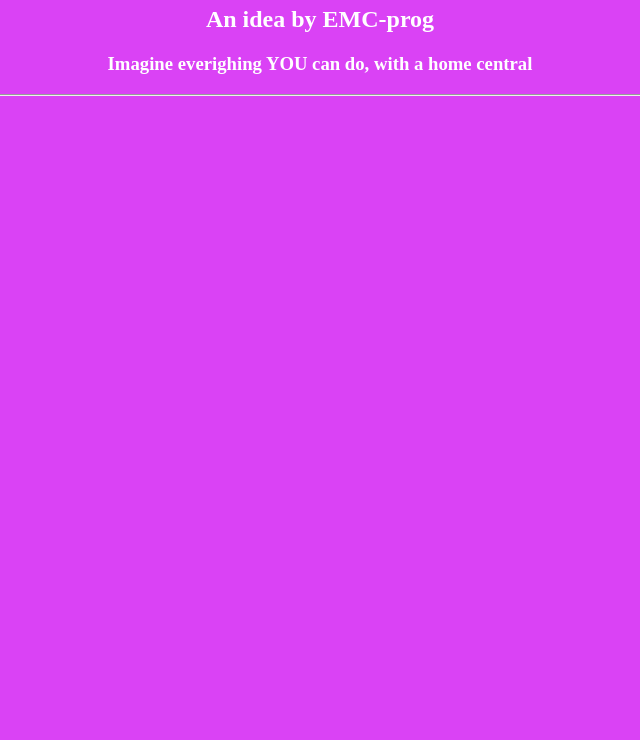
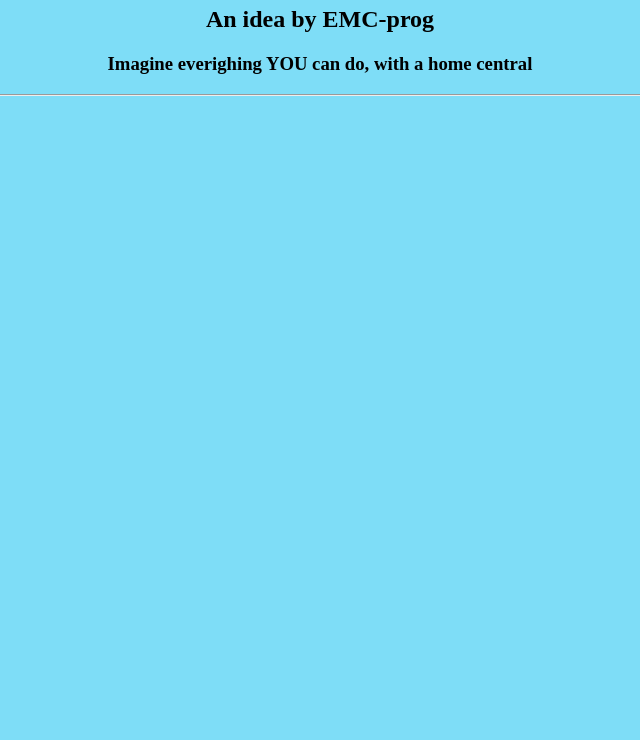
Before and after one commit to EMC-prog/Home-launcher, a plain HTML site: page docs/index.html in a window 1280 px wide. Shown: the part 60-800 px from the top of the page, without its empty margins (320-960 px from the left). Drawn offline with Linux system fonts and the light colour scheme.

Commit message:
Update index.html

```diff
--- a/docs/index.html
+++ b/docs/index.html
@@ -5,8 +5,8 @@
 <body>
     <style type="text/css">
   body {
-    color: white;
-    background-color: #da42f5 }
+    color: black;
+    background-color: #7eddf7 }
   </style>
 <div align="center">
   <h1>Home launcher</h1>
```
